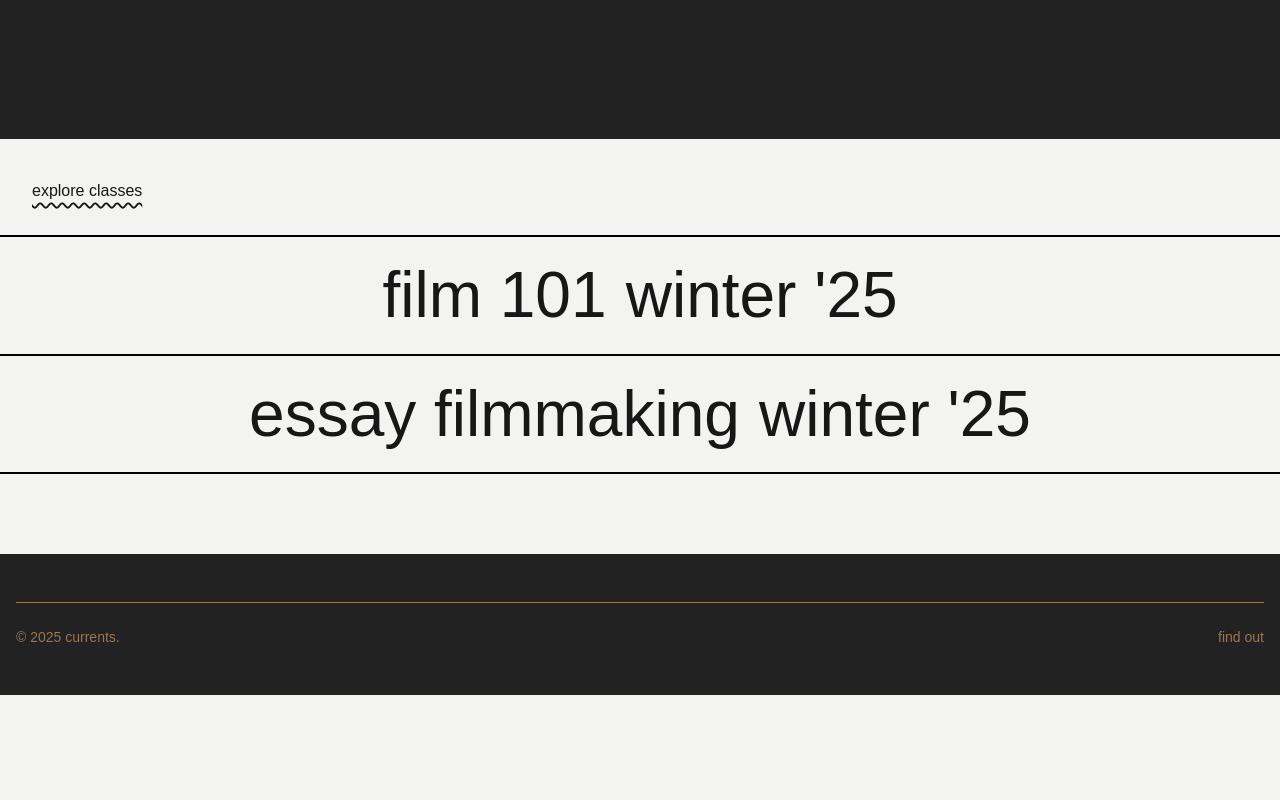
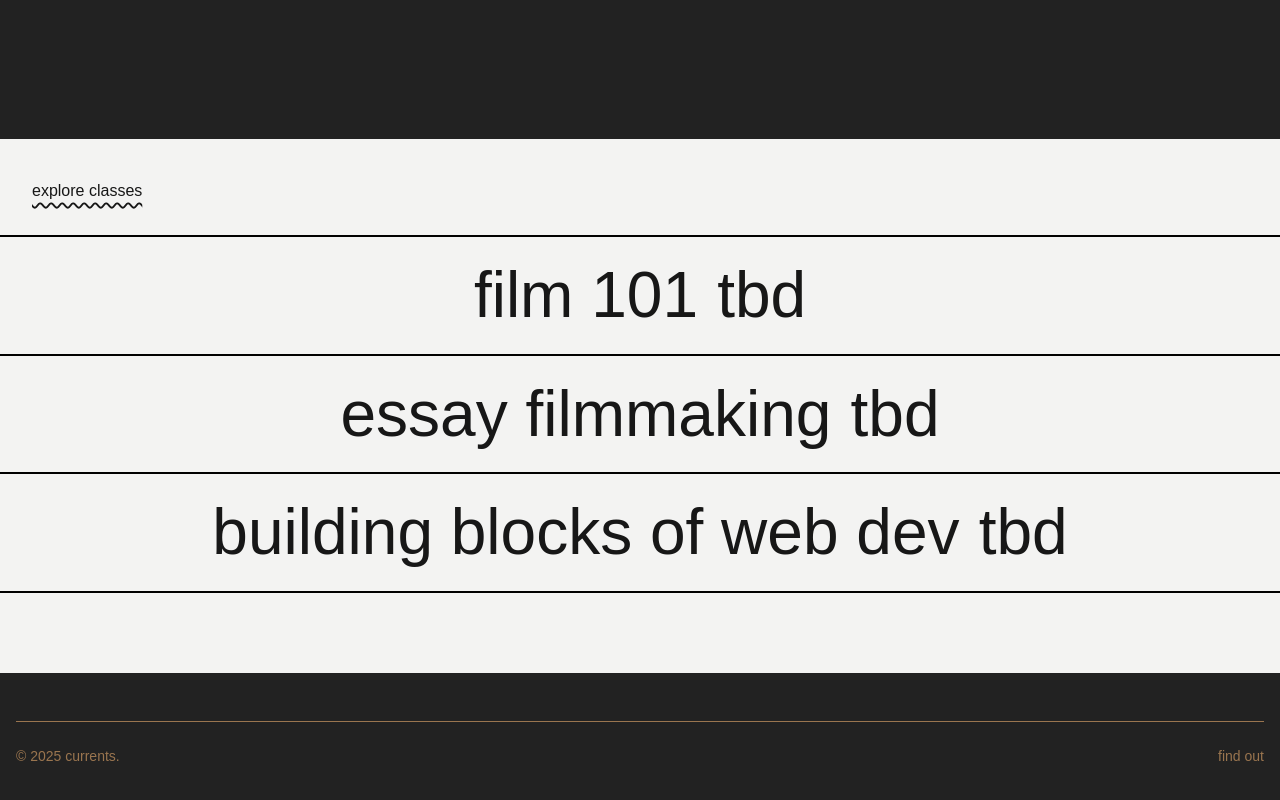
Before and after one commit to karlystark/current-school, a Next.js app: page /about in a window 1280 px wide. Shown: the part 1207-2007 px from the top of the page. Before the commit the page ends 1902 px from the top, so only its background shows below. Built offline with nearby package versions, Linux system fonts and the light colour scheme; a web font is replaced by a local one.

Commit message:
shifting to current school

```diff
--- a/app/classes.js
+++ b/app/classes.js
@@ -1,7 +1,7 @@
 const classes = [
     {
         name: "film 101",
-        version: "winter '25",
+        version: "tbd",
         slug: "film-101",
         img: "/plantriver.jpg",
         length: "8 weeks",
@@ -16,7 +16,7 @@ const classes = [
     },
     {
         name: "essay filmmaking",
-        version: "winter '25",
+        version: "tbd",
         slug: "essay-filmmaking",
         img: "/treewater.jpg",
         length: "12 weeks",
@@ -29,6 +29,21 @@ const classes = [
         courseHighlights: [],
         price: 'pay what you can ~ notaflof - $250'
     },
+     {
+        name: "building blocks of web dev",
+        version: "tbd",
+        slug: "web-dev-fundamentals",
+        img: "/birdtree.jpg",
+        length: "12 weeks",
+        schedule: "Wednesdays 7-9pm PST",
+        location: "Oakland, CA",
+        instructor: 'k.stark',
+        level: "beginner",
+        shortDescription: '',
+        longDescription: "vibe coding is far more powerful (and responsible) when you know what you're looking at. this beginner course gives you a solid foundation in html, css, and javascript. you'll leave with the core building blocks of web development, the tools to debug with confidence, the vocabulary to communicate more effectively, and direction to continue your learning journey.",
+        courseHighlights: [],
+        price: 'pay what you can ~ notaflof - $500'
+    }
 ];
 
 export default classes;
--- a/app/components/ScrollTextAnimation.jsx
+++ b/app/components/ScrollTextAnimation.jsx
@@ -6,26 +6,26 @@ import { Text } from '@react-three/drei';
 
 // Sample data - matches original tutorial
 const textData = [
-  { id: 1, title: "currents" },
-  { id: 2, title: "currents" },
-  { id: 3, title: "currents" },
-  { id: 4, title: "currents" },
-  { id: 5, title: "currents" },
-  { id: 6, title: "currents" },
-  { id: 7, title: "currents" },
-  { id: 8, title: "currents" },
-  { id: 9, title: "currents" },
-  { id: 10, title: "currents" },
-  { id: 11, title: "currents" },
-  { id: 12, title: "currents" },
-  { id: 13, title: "currents" },
-  { id: 14, title: "currents" },
-  { id: 15, title: "currents" },
-  { id: 16, title: "currents" },
-  { id: 17, title: "currents" },
-  { id: 18, title: "currents" },
-  { id: 19, title: "currents" },
-  { id: 20, title: "currents" },
+  { id: 1, title: "current" },
+  { id: 2, title: "current" },
+  { id: 3, title: "current" },
+  { id: 4, title: "current" },
+  { id: 5, title: "current" },
+  { id: 6, title: "current" },
+  { id: 7, title: "current" },
+  { id: 8, title: "current" },
+  { id: 9, title: "current" },
+  { id: 10, title: "current" },
+  { id: 11, title: "current" },
+  { id: 12, title: "current" },
+  { id: 13, title: "current" },
+  { id: 14, title: "current" },
+  { id: 15, title: "current" },
+  { id: 16, title: "current" },
+  { id: 17, title: "current" },
+  { id: 18, title: "current" },
+  { id: 19, title: "current" },
+  { id: 20, title: "current" },
 ];
 
 
@@ -99,7 +99,7 @@ function Scene({ scrollY }) {
           font="/fonts/Neuton-Regular.ttf"
           fontWeight="bold"
         >
-          a diy film school
+          a diy school
         </Text>
 
         {textData.map((item, index) => (
--- a/app/layout.tsx
+++ b/app/layout.tsx
@@ -6,8 +6,8 @@ import Footer from './components/Footer/Footer'
 
 
 export const metadata: Metadata = {
-  title: "currents school",
-  description: "a diy film school",
+  title: "current school",
+  description: "a diy school",
 };
 
 const googleSans = Google_Sans_Code({
```
